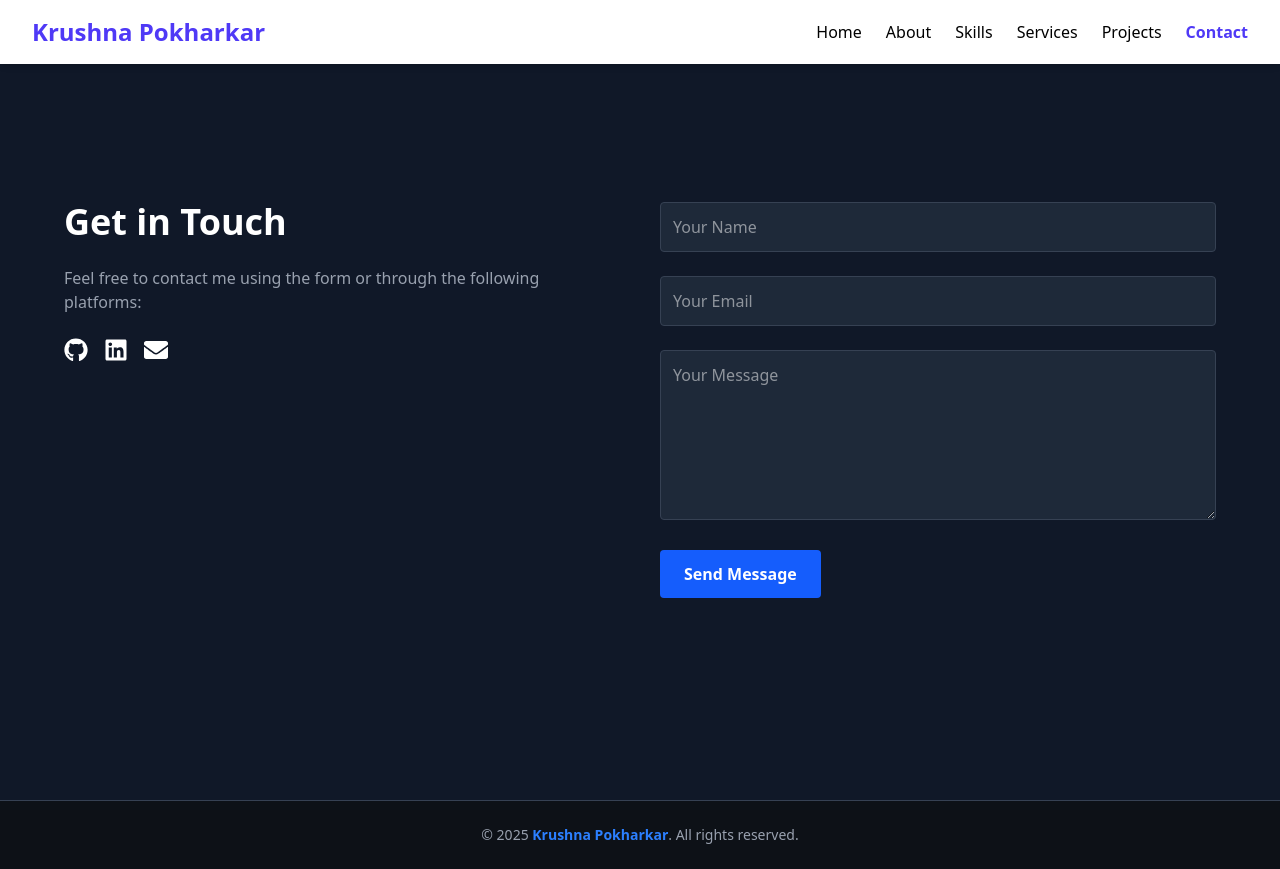
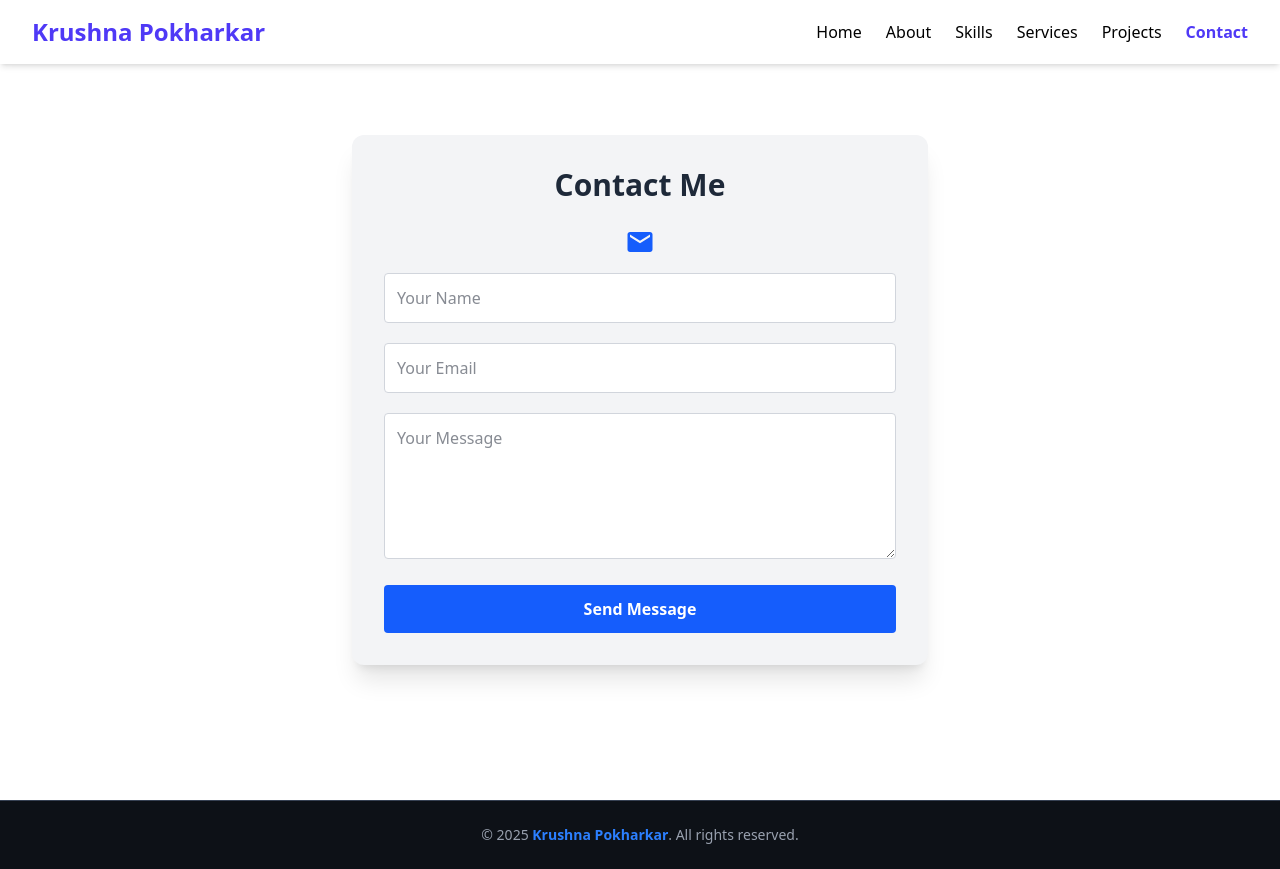
Before and after one commit to Krushna2142/krishna-portfolio, a React (Vite) app in the folder frontend/: page /contact in a window 1280 px wide. Built offline with nearby package versions, Linux system fonts and the light colour scheme.

Commit message:
Initialcommit

```diff
--- a/frontend/src/pages/Contact.jsx
+++ b/frontend/src/pages/Contact.jsx
@@ -1,8 +1,8 @@
-// src/pages/Contact.jsx
-import { useState } from 'react';
-import { toast } from 'react-toastify';
-import { FaGithub, FaLinkedin, FaEnvelope } from 'react-icons/fa';
-import axios from 'axios';
+import React, { useState } from "react";
+import axios from "axios";
+import { toast } from "react-toastify";
+import { MdEmail } from "react-icons/md";
+
 const Contact = () => {
   const [formData, setFormData] = useState({
     name: "",
@@ -50,68 +50,56 @@ const Contact = () => {
       setLoading(false);
     }
   };
+
   return (
-    <section className="min-h-screen bg-gray-900 text-white flex items-center justify-center p-6">
-      <div className="max-w-6xl w-full grid grid-cols-1 md:grid-cols-2 gap-10">
+    <div className="min-h-screen w-full flex items-center justify-center bg-white dark:bg-gray-900 px-4 py-16">
+      <div className="w-full max-w-xl bg-gray-100 dark:bg-gray-800 rounded-xl p-8 shadow-xl">
+        <h2 className="text-3xl font-bold text-center text-gray-800 dark:text-white mb-6">
+          Contact Me
+        </h2>
 
-        {/* Contact Info */}
-        <div className="space-y-6">
-          <h2 className="text-4xl font-bold text-white">Get in Touch</h2>
-          <p className="text-gray-400">
-            Feel free to contact me using the form or through the following platforms:
-          </p>
-          <div className="flex items-center gap-4 text-2xl">
-            <a href="https://github.com/YOUR_USERNAME" target="_blank" rel="noreferrer">
-              <FaGithub className="hover:text-blue-400 transition" />
-            </a>
-            <a href="https://linkedin.com/in/YOUR_USERNAME" target="_blank" rel="noreferrer">
-              <FaLinkedin className="hover:text-blue-400 transition" />
-            </a>
-            <a href="mailto:your@email.com">
-              <FaEnvelope className="hover:text-blue-400 transition" />
-            </a>
-          </div>
+        <div className="flex justify-center mb-4 text-blue-600 text-3xl">
+          <MdEmail />
         </div>
 
-        {/* Contact Form */}
-        <form onSubmit={handleSubmit} className="space-y-6">
+        <form onSubmit={handleSubmit} className="space-y-5">
           <input
             type="text"
             name="name"
-            required
             placeholder="Your Name"
+            className="w-full p-3 rounded bg-white dark:bg-gray-700 text-gray-900 dark:text-white focus:outline-none border border-gray-300 dark:border-gray-600"
             value={formData.name}
             onChange={handleChange}
-            className="w-full p-3 rounded bg-gray-800 text-white border border-gray-700 focus:outline-none focus:border-blue-500"
           />
+
           <input
             type="email"
             name="email"
-            required
             placeholder="Your Email"
+            className="w-full p-3 rounded bg-white dark:bg-gray-700 text-gray-900 dark:text-white focus:outline-none border border-gray-300 dark:border-gray-600"
             value={formData.email}
             onChange={handleChange}
-            className="w-full p-3 rounded bg-gray-800 text-white border border-gray-700 focus:outline-none focus:border-blue-500"
           />
+
           <textarea
             name="message"
-            rows="6"
-            required
             placeholder="Your Message"
+            rows="5"
+            className="w-full p-3 rounded bg-white dark:bg-gray-700 text-gray-900 dark:text-white focus:outline-none border border-gray-300 dark:border-gray-600"
             value={formData.message}
             onChange={handleChange}
-            className="w-full p-3 rounded bg-gray-800 text-white border border-gray-700 focus:outline-none focus:border-blue-500"
           ></textarea>
+
           <button
             type="submit"
             disabled={loading}
-            className="bg-blue-600 hover:bg-blue-700 px-6 py-3 rounded text-white font-semibold"
+            className="w-full py-3 rounded bg-blue-600 hover:bg-blue-700 text-white font-semibold transition duration-300"
           >
-            {loading ? 'Sending...' : 'Send Message'}
+            {loading ? "Sending..." : "Send Message"}
           </button>
         </form>
       </div>
-    </section>
+    </div>
   );
 };
 
```
